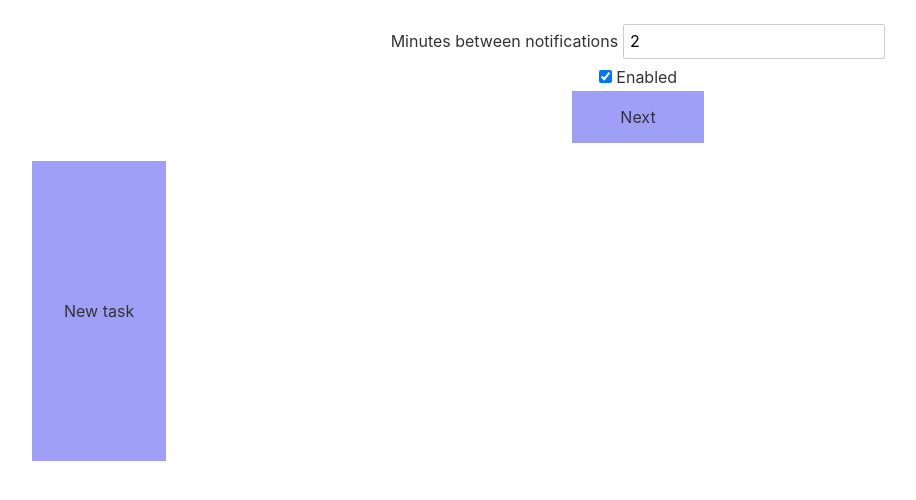
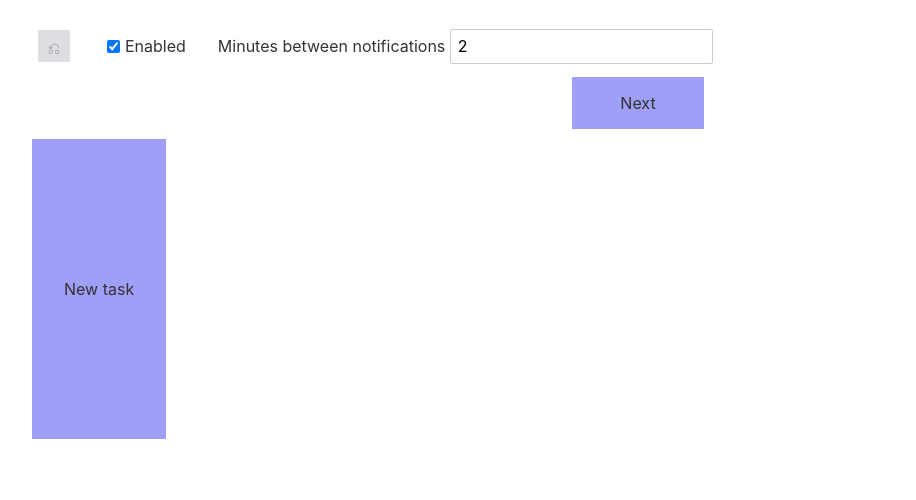
Before and after one commit to Resonious/Multifocus, a Svelte app: page / in a window 1280 px wide. Shown: the top 500 px of the page, without its empty margins (2-918 px from the left). Built offline with nearby package versions, Linux system fonts and the light colour scheme.

Commit message:
Let me put back deleted tasks

```diff
--- a/public/global.css
+++ b/public/global.css
@@ -33,7 +33,6 @@ input, button, select, textarea {
   font-family: inherit;
   font-size: inherit;
   padding: 0.4em;
-  margin: 0 0 0.5em 0;
   box-sizing: border-box;
   border: 1px solid #ccc;
   border-radius: 2px;
--- a/src/App.svelte
+++ b/src/App.svelte
@@ -24,10 +24,27 @@
   $: notificationPeriodMilliseconds =
     (notificationPeriodMinutes > 0.005) ? notificationPeriodMinutes * 60 * 1000 : 1000;
 
+  // Undo stack
+  let restores = [];
+
+  function putBack() {
+    if (restores.length === 0) return;
+
+    const restoredTask = restores.pop();
+    tasks = [...tasks, restoredTask];
+    restores = restores;
+  }
+
   // Remove an existing task
   function removeTask(event) {
     const id = event.target.dataset.task;
-    tasks = tasks.filter(t => t.id != id);
+    const index = tasks.findIndex(t => t.id == id);
+
+    if (index === -1) return;
+
+    restores = [...restores, tasks[index]];
+    tasks.splice(index, 1);
+    tasks = tasks;
   }
 
   // Create a new task
@@ -76,15 +93,19 @@
 </script>
 
 <main>
-  <label>
-    Minutes between notifications
-    <input type='number' step='0.01' bind:value={notificationPeriodMinutes} />
-  </label>
+  <div class='controls'>
+    <button class='putBack' disabled={restores.length === 0} on:click={putBack}>⎌</button>
 
-  <label>
-    <input type='checkbox' bind:checked={enabled} />
-    Enabled
-  </label>
+    <label>
+      <input type='checkbox' bind:checked={enabled} />
+      Enabled
+    </label>
+
+    <label>
+      Minutes between notifications
+      <input type='number' step='0.01' bind:value={notificationPeriodMinutes} />
+    </label>
+  </div>
 
   <button class='next' on:click={nextTask}>Next</button>
 
@@ -120,6 +141,42 @@
 
     --boxsize: 300px;
     --buttonsize: 2em;
+  }
+
+  .controls {
+    display: flex;
+    flex-flow: row wrap;
+    align-items: center;
+    margin-bottom: 0.5em;
+  }
+
+  .controls * {
+    margin-left: 1em;
+    margin-right: 1em;
+  }
+
+  .controls label {
+    display: flex;
+    flex-flow: row wrap;
+    align-items: center;
+  }
+
+  .controls label * {
+    margin: 5px;
+  }
+
+  .putBack {
+    border: none;
+    border-radius: 0;
+    background-color: #9f9ff8;
+    padding: 0.5em 0.5em 0.5em 0.5em;
+
+    width: var(--buttonsize);
+    height: var(--buttonsize);
+  }
+
+  .putBack:disabled {
+    background: #dddde3;
   }
 
   .tasklist {
```
